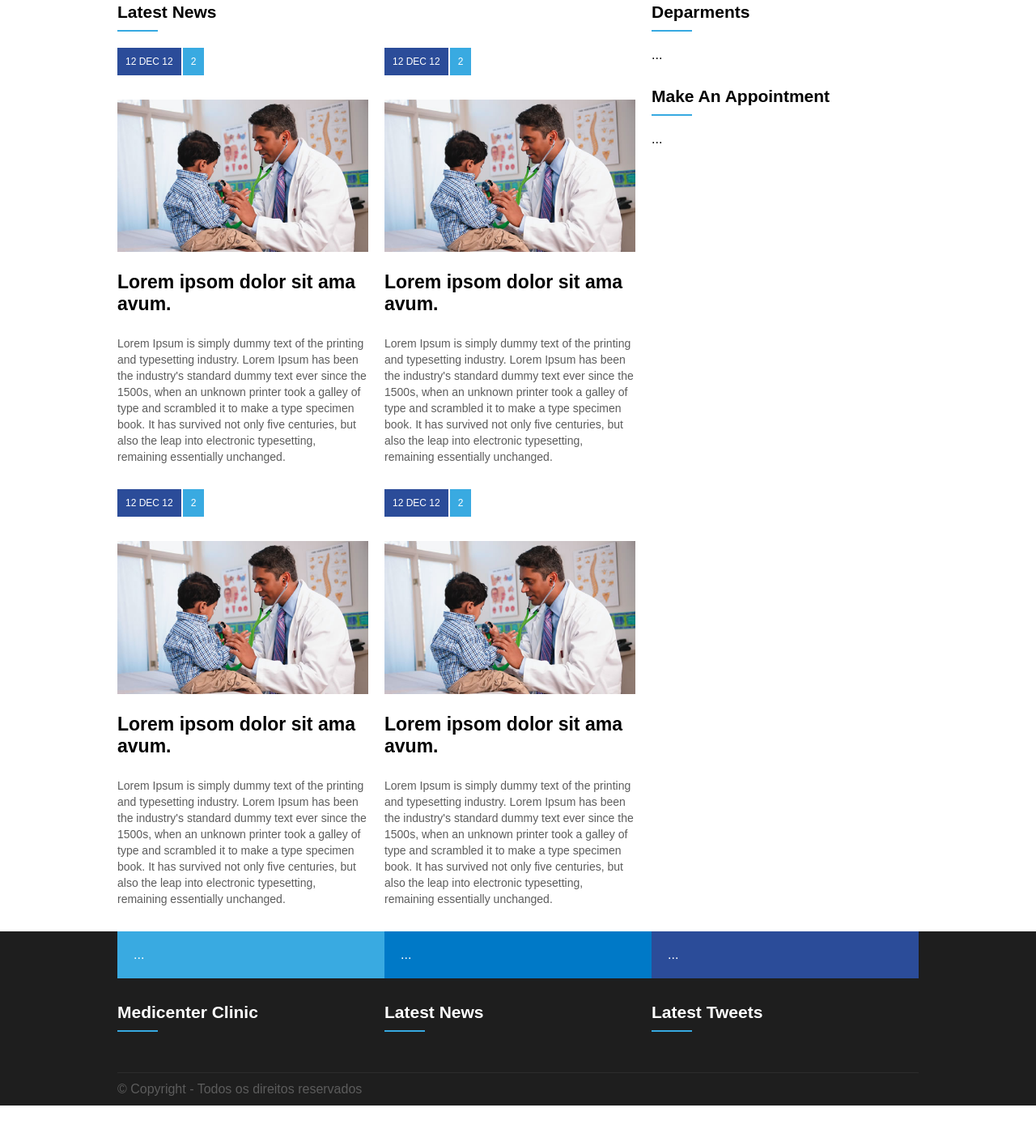
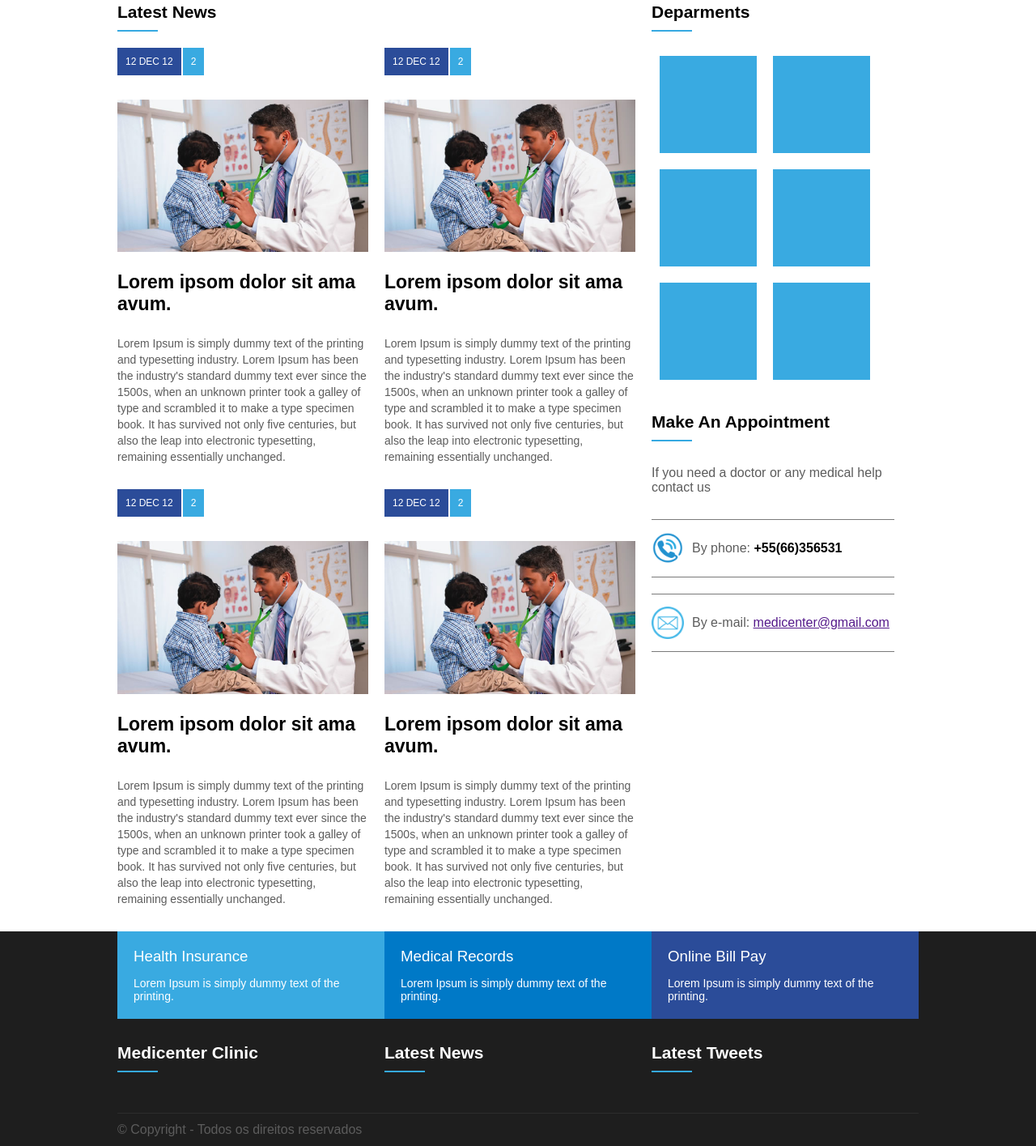
Before and after one commit to derikfigueiredo/medicenter-html-css, a plain HTML site: page index.html in a window 1280 px wide. Shown: the part 817-2232 px from the top of the page at 81% size. Before the commit the page ends 2182 px from the top, so only its background shows below. Drawn offline with Linux system fonts and the light colour scheme.

Commit message:
aside e rodapé alterados

```diff
--- a/assets/css/template.css
+++ b/assets/css/template.css
@@ -236,6 +236,52 @@ article .news_resume {
     margin-bottom: 30px;
 }
 
+.widget_body a .block {
+    width: 120px;
+    height: 120px;
+    background-color: #39aae1;
+    margin: 10px;
+}
+
+.appoint_description {
+    margin-top: 10px;
+    margin-bottom: 30px;
+}
+
+.appoint_description {
+    color: #5c5c5c;
+    font-size: 16px;
+}
+
+.phone, .email {
+    display: flex;
+    margin-bottom: 20px;
+    border-top: solid 1px #7a7a7a;
+    border-bottom: solid 1px #7a7a7a;
+    width: 300px;
+    height: 70px;
+    align-items: center;
+
+}
+
+.phone img,
+.email img {
+    width: 40px;
+    height: 40px;
+    margin-right: 10px;
+}
+
+.phone p,
+.email p {
+    color: #5c5c5c;
+    font-size: 16px;
+}
+
+.phone p span {
+    font-weight: bold;
+    color: #000000;
+}
+
 /*///////////////////////////////////////FOOTER///////////////////////////////////////////////*/
 footer {
     background-color: #1e1e1e;
@@ -252,6 +298,17 @@ footer {
     flex: 1;
     color: #FFFFFF;
     padding: 20px;
+}
+
+.fm_1 h3, .fm_2 h3, .fm_3 h3 {
+    font-weight: normal;
+    padding: 0;
+    margin: 0;
+}
+
+.fm_1 p, .fm_2 p, .fm_3 p {
+    margin-bottom: 0;
+    font-size: 14px;
 }
 
 .fm_1 {
@@ -303,6 +360,26 @@ footer .widget_title_text {
     height: 3px;
     background-color: #39aae1;
 }
+
+
+
+
+
+
+
+
+
+/*////////////////////////////////////////////////////////////////////////////*/
+
+
+
+
+
+
+
+
+
+
 
 
 @media (max-width:600px) {
--- a/index.html
+++ b/index.html
@@ -173,7 +173,24 @@
                     </div>
 
                     <div class="widget_body">
-                        ...
+                        <a href="">
+                            <div class="block"></div>
+                        </a>
+                        <a href="">
+                            <div class="block"></div>
+                        </a>
+                        <a href="">
+                            <div class="block"></div>
+                        </a>
+                        <a href="">
+                            <div class="block"></div>
+                        </a>
+                        <a href="">
+                            <div class="block"></div>
+                        </a>
+                        <a href="">
+                            <div class="block"></div>
+                        </a>
                     </div>
                 </div>
 
@@ -184,7 +201,16 @@
                     </div>
 
                     <div class="widget_body">
-                        ...
+                        <div class="appoint_description">
+                            If you need a doctor or any medical help contact us
+                        </div>
+                        <div class="phone">
+                         <img src="assets/images/phone.png"><p>By phone: <span>+55(66)356531</span></p>
+                        </div>
+
+                        <div class="email">
+                        <img src="assets/images/email.png"><p>By e-mail: <a href="">medicenter@gmail.com</a></p>
+                        </div>
                     </div>
                 </div>
             </aside>
@@ -197,9 +223,18 @@
     <footer>
         <div class="container column">
             <div class="footer_menu">
-                <div class="fm_1">...</div>
-                <div class="fm_2">...</div>
-                <div class="fm_3">...</div>
+                <div class="fm_1">
+                <h3>Health Insurance</h3>
+                    <p>Lorem Ipsum is simply dummy text of the printing.</p>
+                </div>
+                <div class="fm_2">
+                    <h3>Medical Records</h3>
+                    <p>Lorem Ipsum is simply dummy text of the printing.</p>
+                </div>
+                <div class="fm_3">
+                    <h3>Online Bill Pay</h3>
+                    <p>Lorem Ipsum is simply dummy text of the printing.</p>
+                </div>
             </div>
 
             <div class="footer_area">
@@ -209,7 +244,7 @@
                         <div class="widget_title_bar"></div>
                     </div>
                     <div class="widget_body">
-
+                        <div class=""></div>
                     </div>
                 </div>
                 <div class="footer_area_item">
```
Also changed, not shown: assets/images/email.png (added), assets/images/phone.png (added).
